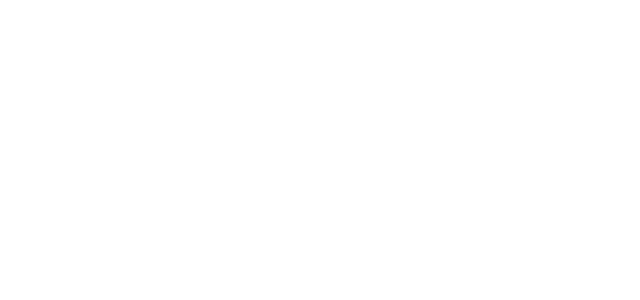
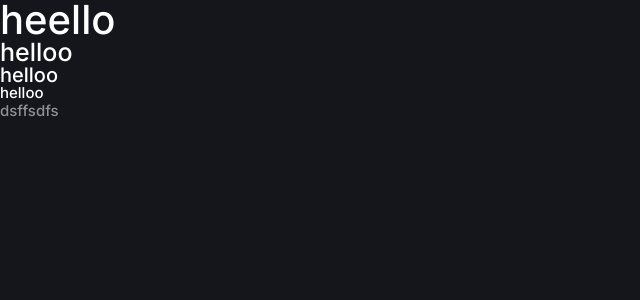
Before and after one commit to mitrarsh/new-marketanalysis, a React (Vite) app: page / in a window 1280 px wide. Shown: the top 300 px of the page, without its empty margins (0-640 px from the left). Built offline with nearby package versions, Linux system fonts and the light colour scheme.

Commit message:
project set up

```diff
--- a/src/App.css
+++ b/src/App.css
@@ -3,7 +3,7 @@
 Fonts
 ===============
 */
-@import url("");
+@import url('https://fonts.googleapis.com/css2?family=DM+Sans:ital,opsz,wght@0,9..40,100..1000;1,9..40,100..1000&family=Inter:ital,opsz,wght@0,14..32,100..900;1,14..32,100..900&family=Montserrat:ital,wght@0,100..900;1,100..900&display=swap');
 
 /*
 ===============
@@ -13,26 +13,15 @@
 
 :root {
   /* dark shades of primary color*/
-  /* --clr-primary-1: hsl(205, 86%, 17%); */
+  --clr-primary-1: #0033cc;
+  --clr-secondary-1: #14161C;
+  --clr-gray: #909195;
 
-  /* primary/main color */
+  --ff-primary: "Inter", sans-serif;
 
-  /* lighter shades of primary color */
 
-  /* darkest grey - used for headings */
+  --transition: all 1s ease;
 
-  /* grey used for paragraphs */
-
-  --ff-primary:
-  --ff-secondary:
-
-  --transition: all 0.3s linear;
-  --spacing:
-  --radius:
-  --light-shadow:
-  --dark-shadow:
-  --max-width:
-  --fixed-width:
 }
 /*
 ===============
@@ -49,61 +38,50 @@
   padding: 0;
   box-sizing: border-box;
 }
-/* body {
-  font-family: ;
-  background: ;
-  color: ;
+body {
+  font-family: var(--ff-primary);
+  background: var(--clr-secondary-1);
+  color: white;
   line-height: 1.5;
-  font-size: ;
 }
 ul {
-  list-style-type: ;
+  list-style-type:none ;
 }
 a {
-  text-decoration: ;
+  text-decoration: none;
 }
 h1,
 h2,
 h3,
 h4 {
   letter-spacing: var(--spacing);
-  text-transform: ;
   line-height: 1.25;
-  margin-bottom: 0.75rem;
+  margin-bottom: 0;
   font-family: var(--ff-primary);
-} */
+  font-weight: 500;
+}
 h1 {
   font-size: 3rem;
 }
 h2 {
+  font-size: 2.5rem;
+}
+h3 {
   font-size: 2rem;
 }
-h3 {
-  font-size: 1.25rem;
-}
 h4 {
-  font-size: 0.875rem;
+  font-size: 1.5rem;
 }
 p {
-  margin-bottom: 1.25rem;
-  color: var(--clr-grey-5);
+  font-size: 1.5rem;
+  font-weight: 500;
+  color: var(--clr-gray);
 }
-@media screen and (min-width: 800px) {
+@media screen and (min-width: 1100px) {
   h1 {
     font-size: 4rem;
   }
-  h2 {
-    font-size: 2.5rem;
-  }
-  h3 {
-    font-size: 1.75rem;
-  }
-  h4 {
-    font-size: 1rem;
-  }
-  body {
-    font-size: 1rem;
-  }
+
   h1,
   h2,
   h3,
@@ -111,7 +89,6 @@
     line-height: 1;
   }
 }
-/*  global classes */
 
 /* section */
 
@@ -134,8 +111,23 @@
 }
 
 @media screen and (min-width: 800px) {
+  /* logo resizes */
+}
+
+@media screen and (min-width: 800px) {
+  /* slider resizes */
+}
+@media screen and (min-width: 1100px) {
+  /* font resizes, mobile apears */
   .box {
     max-width: 100rem;
     height: 15rem;
   }
 }
+@media screen and (min-width: 1111px) {
+  /* heading transforms */
+  .box {
+    max-width: 100rem;
+    height: 15rem;
+  }
+}
--- a/src/App.tsx
+++ b/src/App.tsx
@@ -3,6 +3,11 @@
 const App = () => {
   return (
     <div>
+      <h1>heello</h1>
+      <h2>helloo</h2>
+      <h3>helloo</h3>
+      <h4>helloo</h4>
+      <p>dsffsdfs</p>
     </div>
   )
 }
```
